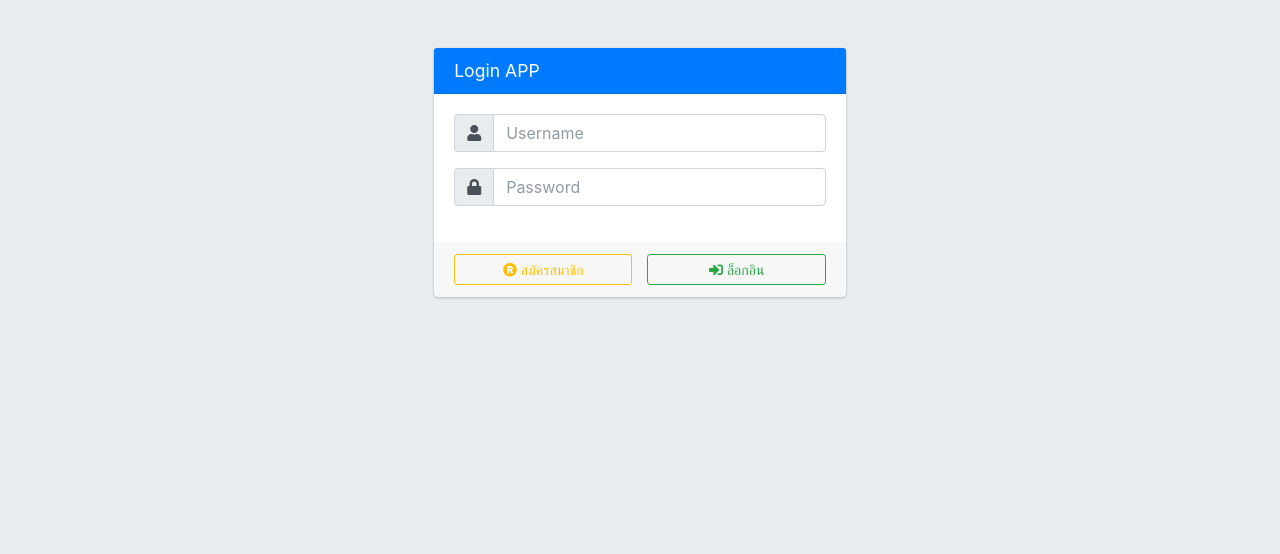
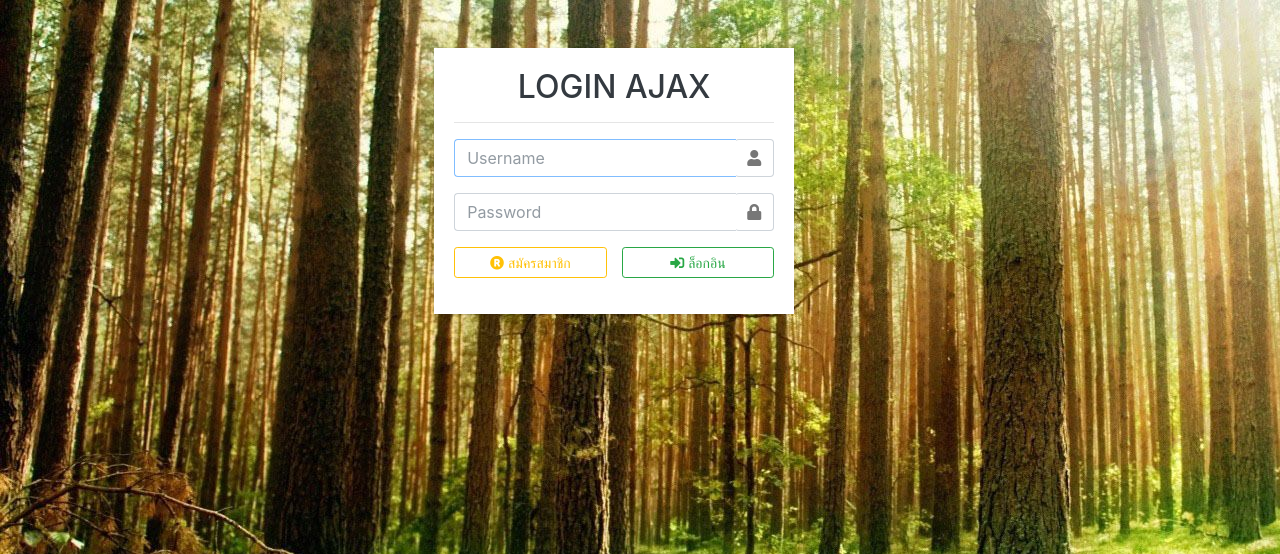
Before and after one commit to ThitipongInlom/doubleweb_test, a PHP site: page / in a window 1280 px wide. Shown: the top 554 px of the page. Run offline with PHP 8.4, Linux system fonts and the light colour scheme; some libraries are stand-ins or nearby versions.

Commit message:
อัพเดตประจำวันที่ 18-07-2563 - แก้ไข UI หน้า Login - แก้ไข เรื่อง Alert เวลา Error - เพิ่มรูปภาพพื้นหลังในหน้า Login

```diff
--- a/index.php
+++ b/index.php
@@ -19,32 +19,32 @@ include 'server/set_csrf.php';
     <title>ทดสอบ Login Ajax</title>
 </head>
 
-<body class="login-page">
+<body class="hold-transition login-page" style="background-image: url('assets/image/background.jpg'); height: auto; min-height: 100%;">
     <input type="hidden" name="<?= $token_id; ?>" id="from_id" value="<?= $token_value; ?>">
     <!-- Login App -->
     <div class="container-fluid">
         <div class="row py-5">
             <div class="offset-1 offset-sm-1 offset-md-4 offset-lg-4 col-10 col-sm-10 col-md-4 col-lg-4">
-                <div class="card card-primary form">
-                    <div class="card-header">
-                        <h3 class="card-title text-center mb-0">Login APP</h3>
+                <div class="login-box">
+                    <div class="card card_login">
+                        <div class="card-body login-card-body">
+                            <div class="text-center">
+                                <h2 class="text-dark">LOGIN AJAX</h2>
                             </div>
-                    <div class="card-body">
-                        <div class="input-group mb-3">
-                            <div class="input-group-prepend">
-                                <span class="input-group-text"><i class="fas fa-user"></i></span>
+                            <hr calss="mb-3">
+                            <div class="input-group mb-3 mt-3">
+                                <input type="username" class="form-control" name="<?= $form_names['username']; ?>" id="login_username" onkeyup="Check_password_special(this)" placeholder="Username" autocomplete="off" autofocus>
+                                <div class="input-group-append input-group-text">
+                                    <i class="fas fa-user"></i>
                                 </div>
-                            <input type="username" class="form-control" name="<?= $form_names['username']; ?>" id="login_username" onkeyup="Check_password_special(this)" placeholder="Username" autocomplete="off">
                             </div>
                             <div class="input-group mb-3">
-                            <div class="input-group-prepend">
-                                <span class="input-group-text"><i class="fas fa-lock"></i></span>
-                            </div>
                                 <input type="password" class="form-control" name="<?= $form_names['password']; ?>" id="login_password" onkeyup="Check_password_special(this)" placeholder="Password" autocomplete="off">
+                                <div class="input-group-append input-group-text">
+                                    <i class="fas fa-lock"></i>
                                 </div>
                             </div>
-                    <div class="card-footer clearfix">
-                        <div class="row">
+                            <div class="row mb-3">
                                 <div class="col-6">
                                     <button type="button" class="btn btn-sm btn-block btn-outline-warning" onclick="Show_register()"><i class="fas fa-registered"></i> สมัครสมาชิก</button>
                                 </div>
@@ -57,10 +57,11 @@ include 'server/set_csrf.php';
                 </div>
             </div>
         </div>
+    </div>
 
     <!-- Modal Register -->
     <div class="modal fade" id="register" tabindex="-1" role="dialog" aria-labelledby="registerModalLabel" aria-hidden="true">
-        <div class="modal-dialog">
+        <div class="modal-dialog modal-dialog-scrollable">
             <div class="modal-content">
                 <div class="modal-header bg-dark">
                     <h5 class="modal-title" id="registerModalLabel"><i class="fas fa-user-plus"></i> สมัครสมาชิก</h5>
--- a/server/login.php
+++ b/server/login.php
@@ -38,6 +38,7 @@ if (isset($_POST[$form_names['username']], $_POST[$form_names['password']])) {
                 ";
                 $conn->query($mysqli_login_success);
                 $_SESSION['player_isActive'] = '1';
+                $_SESSION['player_Member'] = $player_id;
 
                 $return = ['status' => '200', 'mag' => 'ล็อกอินเข้าสู่ระบบ สำเร็จ'];
                 echo json_encode($return);
```
Also changed, not shown: crud.php (+4 -4 lines), script/crud.js (+7 -0 lines), server/logout.php (+10 -0 lines), assets/image/background.jpg (added). Lines whose indentation alone changed are shown as unchanged.
